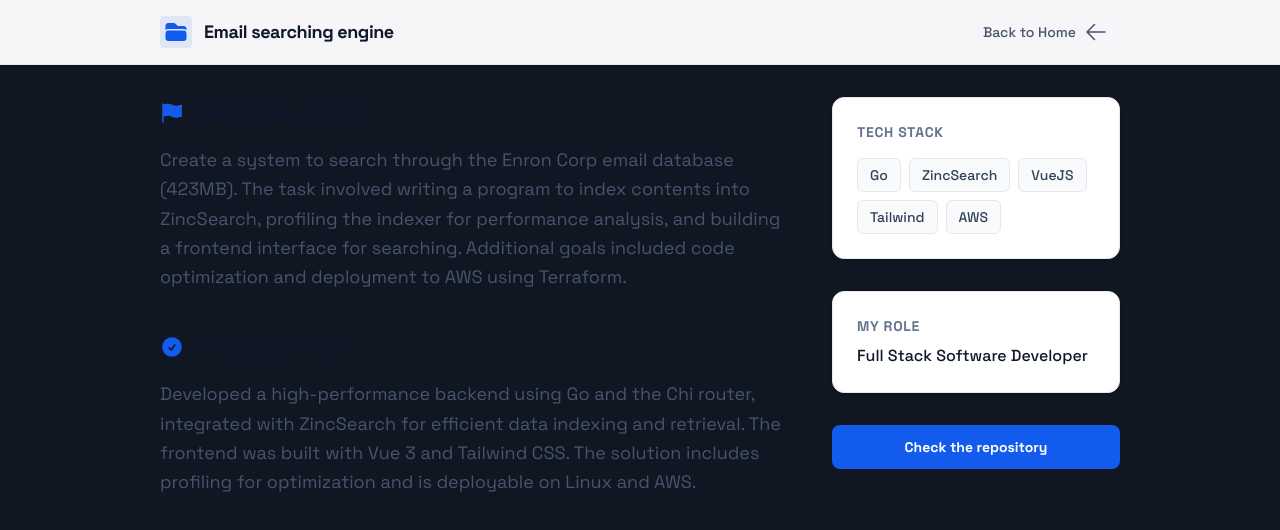
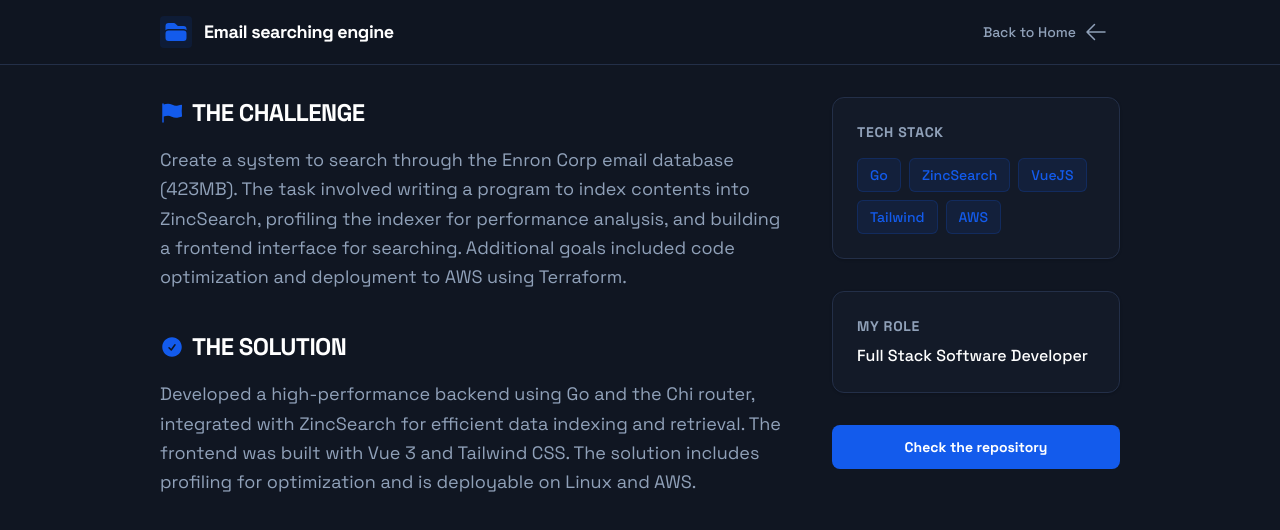
Before and after one commit to Juan961/personal-portfolio, a Next.js app: page /projects/email in a window 1280 px wide. Shown: the top 530 px of the page. Built offline with nearby package versions, Linux system fonts and the light colour scheme.

Commit message:
Delete light mode

```diff
--- a/src/app/projects/[project]/page.tsx
+++ b/src/app/projects/[project]/page.tsx
@@ -39,8 +39,8 @@ export default async function Project({ params }: PageProps) {
 
       <main className="flex-1">
         <div className="mx-auto max-w-240 px-4 py-8 lg:px-0">
-          {false ? <div className="mb-12 overflow-hidden rounded-xl border border-gray-200 dark:border-[#232f48] shadow-2xl">
-            <div className="aspect-video w-full bg-cover bg-center bg-no-repeat bg-slate-200 dark:bg-[#1a2332]" data-alt="High fidelity dashboard interface showing charts and data tables" style={{ backgroundImage: `url(${project?.image})` }}></div>
+          {false ? <div className="mb-12 overflow-hidden rounded-xl border border-[#232f48] shadow-2xl">
+            <div className="aspect-video w-full bg-cover bg-center bg-no-repeat bg-[#1a2332]" data-alt="High fidelity dashboard interface showing charts and data tables" style={{ backgroundImage: `url(${project?.image})` }}></div>
           </div> : null}
           <div className="mb-16 grid grid-cols-1 gap-12 lg:grid-cols-12">
             <div className="lg:col-span-8 flex flex-col gap-10">
--- a/src/components/home/Header.tsx
+++ b/src/components/home/Header.tsx
@@ -1,6 +1,6 @@
 export default function Header() {
   return (
-    <header className="fixed top-0 left-0 right-0 z-50 flex items-center justify-center sm:justify-between border-b border-[#232f48]/50 bg-background-light/80 dark:bg-background-dark/80 backdrop-blur-md px-6 py-4 lg:px-12 max-w-350 mx-auto">
+    <header className="fixed top-0 left-0 right-0 z-50 flex items-center justify-center sm:justify-between border-b border-[#232f48]/50 bg-background-dark/80 backdrop-blur-md px-6 py-4 lg:px-12 max-w-350 mx-auto">
       <div className="hidden sm:flex items-center gap-2 text-white group cursor-pointer">
         <h2 className="text-lg font-bold tracking-tight">JUAN JOSÉ GARCÍA</h2>
       </div>
--- a/src/components/project/Challenge.tsx
+++ b/src/components/project/Challenge.tsx
@@ -7,11 +7,11 @@ interface ChallengeProps {
 export default function Challenge({ challenge }: ChallengeProps) {
   return (
     <div className="space-y-4">
-      <h2 className="flex items-center gap-2 text-2xl font-bold uppercase tracking-tight text-slate-900 dark:text-white">
+      <h2 className="flex items-center gap-2 text-2xl font-bold uppercase tracking-tight text-white">
         <FlagIcon className="h-6 w-6 text-primary" />
         The Challenge
       </h2>
-      <p className="text-lg leading-relaxed text-slate-600 dark:text-slate-400">
+      <p className="text-lg leading-relaxed text-slate-400">
         {challenge}
       </p>
     </div>
--- a/src/components/project/Code.tsx
+++ b/src/components/project/Code.tsx
@@ -2,7 +2,7 @@ import { CodeBracketIcon, CheckCircleIcon } from "@heroicons/react/24/solid";
 
 export default function Code() {
   return (
-    <div className="mb-16 overflow-hidden rounded-xl bg-slate-900 dark:bg-[#0d1117] ring-1 ring-white/10">
+    <div className="mb-16 overflow-hidden rounded-xl bg-[#0d1117] ring-1 ring-white/10">
       <div className="border-b border-white/10 px-6 py-4 flex items-center justify-between">
         <h2 className="text-lg font-bold text-white flex items-center gap-2">
           <CodeBracketIcon className="h-6 w-6 text-primary" />
--- a/src/components/project/Footer.tsx
+++ b/src/components/project/Footer.tsx
@@ -1,10 +1,10 @@
 export default function Footer() {
   return (
-    <footer className="border-t border-gray-200 bg-white py-12 dark:border-[#232f48] dark:bg-surface-dark">
+    <footer className="border-t border-[#232f48] bg-surface-dark">
       <div className="mx-auto flex max-w-240 flex-col items-center justify-center px-4">
         <p className="mb-4 text-sm font-medium uppercase tracking-widest text-slate-500">Up Next</p>
         <a className="group flex flex-col items-center gap-2 text-center" href="#">
-          <h2 className="text-3xl font-black tracking-tight text-slate-900 dark:text-white sm:text-4xl md:text-5xl group-hover:text-primary transition-colors">
+          <h2 className="text-3xl font-black tracking-tight text-white sm:text-4xl md:text-5xl group-hover:text-primary transition-colors">
             E-Commerce Analytics
           </h2>
           <div className="flex items-center gap-2 text-primary opacity-0 transform translate-y-2 transition-all group-hover:opacity-100 group-hover:translate-y-0">
--- a/src/components/project/Header.tsx
+++ b/src/components/project/Header.tsx
@@ -7,15 +7,15 @@ interface HeaderProps {
 
 export default function Header({ title }: HeaderProps) {
   return (
-    <header className="w-full border-b border-gray-200 dark:border-[#232f48] bg-background-light dark:bg-background-dark/80 backdrop-blur-md sticky top-0 z-50">
+    <header className="w-full border-b border-[#232f48] bg-background-dark/80 backdrop-blur-md sticky top-0 z-50">
       <div className="mx-auto flex h-16 max-w-240 items-center justify-between px-4 lg:px-0">
         <div className="flex items-center gap-3">
           <div className="flex h-8 w-8 items-center justify-center rounded bg-primary/10 text-primary">
             <FolderIcon className="h-6 w-6" />
           </div>
-          <h1 className="text-lg font-bold tracking-tight text-slate-900 dark:text-white">{title}</h1>
+          <h1 className="text-lg font-bold tracking-tight text-white">{title}</h1>
         </div>
-        <Link className="group flex items-center gap-2 rounded-lg px-3 py-2 text-sm font-medium text-slate-600 transition-colors hover:bg-slate-200 dark:text-slate-400 dark:hover:bg-surface-dark dark:hover:text-white" href="/">
+        <Link className="group flex items-center gap-2 rounded-lg px-3 py-2 text-sm font-medium transition-colors text-slate-400 hover:bg-surface-dark hover:text-white" href="/">
           <span className="hidden sm:inline">Back to Home</span>
           <ArrowLeftIcon className="h-6 w-6 transition-transform group-hover:-translate-x-1" />
         </Link>
--- a/src/components/project/Role.tsx
+++ b/src/components/project/Role.tsx
@@ -4,10 +4,10 @@ interface RoleProps {
 
 export default function Role({ role }: RoleProps) {
   return (
-    <div className="rounded-xl border border-gray-200 bg-white p-6 shadow-sm dark:border-[#232f48] dark:bg-surface-dark/50">
+    <div className="rounded-xl border p-6 shadow-sm border-[#232f48] bg-surface-dark/50">
       <div>
-        <h3 className="mb-2 text-sm font-bold uppercase tracking-wider text-slate-500 dark:text-slate-400">My Role</h3>
-        <p className="text-base font-medium text-slate-900 dark:text-white">{role}</p>
+        <h3 className="mb-2 text-sm font-bold uppercase tracking-wider text-slate-400">My Role</h3>
+        <p className="text-base font-medium text-white">{role}</p>
       </div>
     </div>
   )
--- a/src/components/project/Solution.tsx
+++ b/src/components/project/Solution.tsx
@@ -7,11 +7,11 @@ interface SolutionProps {
 export default function Solution({ solution }: SolutionProps) {
   return (
     <div className="space-y-4">
-      <h2 className="flex items-center gap-2 text-2xl font-bold uppercase tracking-tight text-slate-900 dark:text-white">
+      <h2 className="flex items-center gap-2 text-2xl font-bold uppercase tracking-tight text-white">
         <CheckCircleIcon className="h-6 w-6 text-primary" />
         The Solution
       </h2>
-      <p className="text-lg leading-relaxed text-slate-600 dark:text-slate-400">
+      <p className="text-lg leading-relaxed text-slate-400">
         {solution}
       </p>
     </div>
--- a/src/components/project/Stack.tsx
+++ b/src/components/project/Stack.tsx
@@ -4,11 +4,11 @@ interface StackProps {
 
 export default function Stack({ techStack }: StackProps) {
   return (
-    <div className="rounded-xl border border-gray-200 bg-white p-6 shadow-sm dark:border-[#232f48] dark:bg-surface-dark/50">
-      <h3 className="mb-4 text-sm font-bold uppercase tracking-wider text-slate-500 dark:text-slate-400">Tech Stack</h3>
+    <div className="rounded-xl border p-6 shadow-sm border-[#232f48] bg-surface-dark/50">
+      <h3 className="mb-4 text-sm font-bold uppercase tracking-wider text-slate-400">Tech Stack</h3>
       <div className="flex flex-wrap gap-2">
         {techStack.map((tech) => (
-          <span key={tech} className="inline-flex items-center rounded-md border border-gray-200 bg-slate-50 px-3 py-1.5 text-sm font-medium text-slate-700 dark:border-primary/20 dark:bg-primary/10 dark:text-primary">{tech}</span>
+          <span key={tech} className="inline-flex items-center rounded-md border px-3 py-1.5 text-sm font-medium border-primary/20 bg-primary/10 text-primary">{tech}</span>
         ))}
       </div>
     </div>
```
Also changed, not shown: src/components/project/Gallery.tsx (+4 -4 lines).
